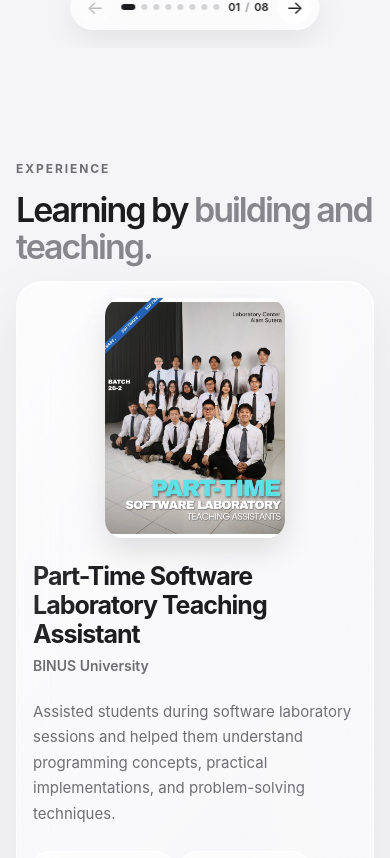
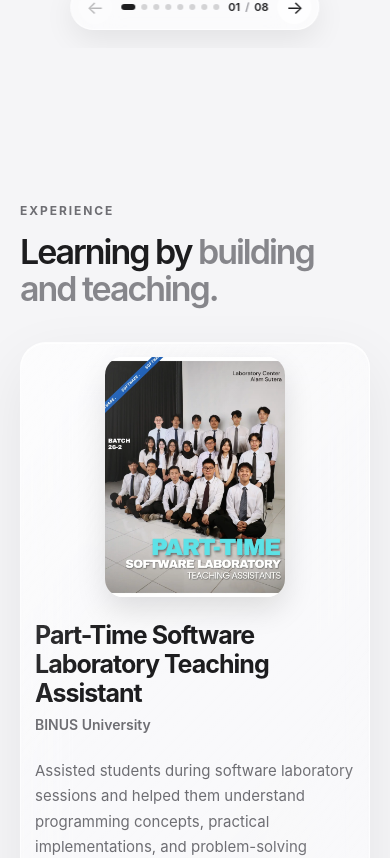
Before and after one commit to BrayenAP/MyPortfolio, a React (Vite) app: page / in a window 390 px wide. Shown: the part 2615-3473 px from the top of the page. Built offline with nearby package versions, Linux system fonts and the light colour scheme.

Commit message:
Update index.css

```diff
--- a/src/index.css
+++ b/src/index.css
@@ -3081,36 +3081,3 @@ body.dark-mode .hero-actions .glass-button.primary {
     margin-top: 0;
   }
 }
-
-/* =========================
-   MOBILE EXPERIENCE CENTER FIX
-========================= */
-
-@media (max-width: 700px) {
-  .experience-section {
-    min-height: 100svh;
-    height: 100svh;
-
-    display: flex;
-    align-items: center;
-    justify-content: center;
-
-    padding: 0 16px;
-    box-sizing: border-box;
-  }
-
-  .experience-section .container {
-    width: 100%;
-    margin: 0;
-    padding: 0;
-  }
-
-  .experience-header {
-    margin-bottom: 16px;
-  }
-
-  .experience-card {
-    margin: 0;
-    padding: 16px;
-  }
-}
```
